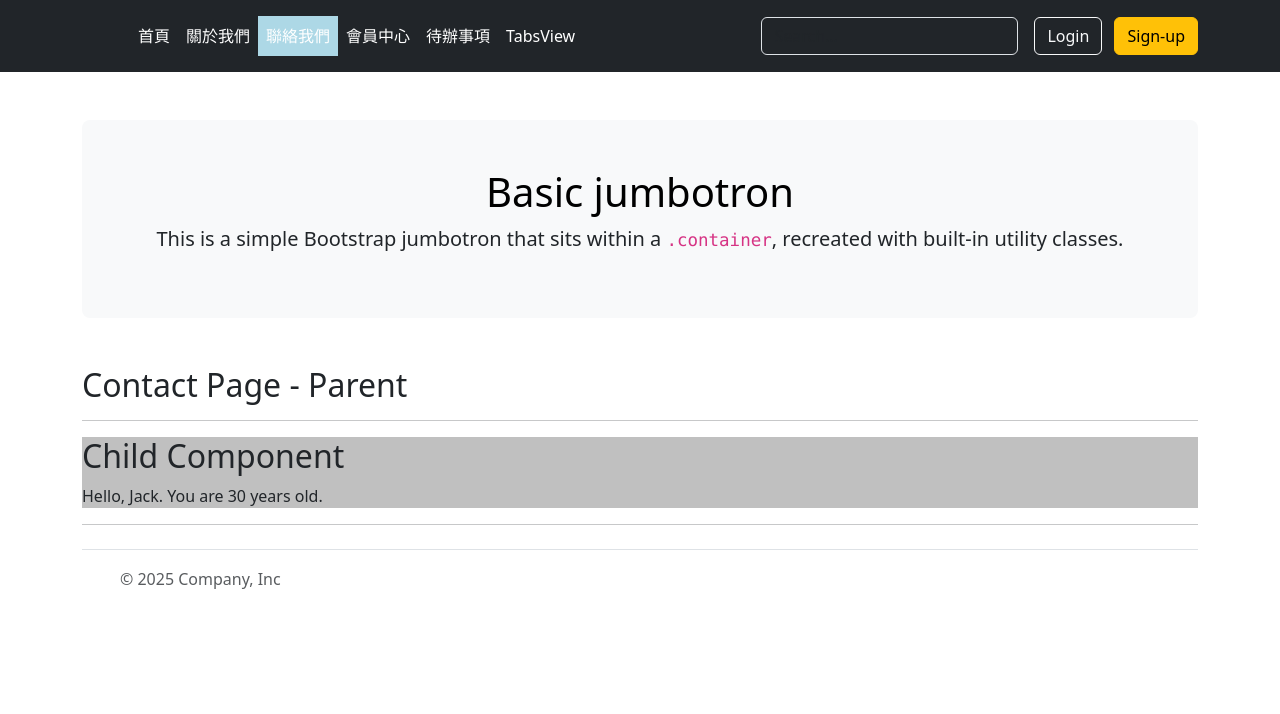
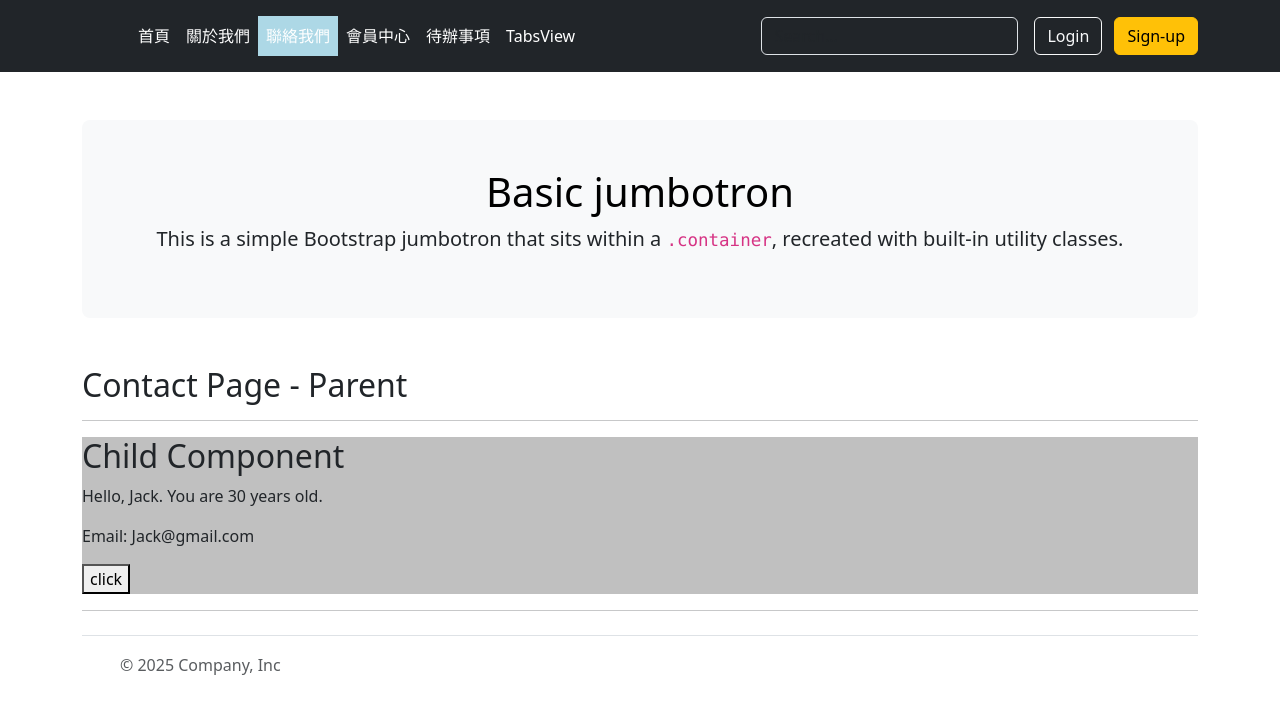
Before and after one commit to HsiaoHungWang/vue-s803, a Vue app: page /contact in a window 1280 px wide. Shown: the top 714 px of the page. Built offline with nearby package versions, Linux system fonts and the light colour scheme.

Commit message:
子傳父透過事件觸發

```diff
--- a/src/components/ChildComponent.vue
+++ b/src/components/ChildComponent.vue
@@ -1,14 +1,25 @@
 <script setup>
+//定義父組件傳過來的參數Props
     const props = defineProps({
         xyz: String,
-        abc: Number
+        abc: Number,
+        email: String
     })
+    //定義父組件傳過來的事件
+    const emit = defineEmits(["myEvent"])
+
+    const clickHandler = ()=>{
+        //觸發父組件傳過來的事件
+        emit("myEvent", "Jack@company.com")
+    }
 </script>
 
 <template>
     <div>
      <h2>Child Component</h2>
      <p>Hello, {{ xyz }}. You are {{ abc }} years old.</p>
+     <p>Email: {{ email }}</p>
+     <button @click="clickHandler">click</button>
     </div>
 </template>
 
--- a/src/views/ContactView.vue
+++ b/src/views/ContactView.vue
@@ -5,7 +5,12 @@ import { ref } from 'vue';
 
 const name = ref('Jack')
 const age = ref(30)
+const email = ref('Jack@gmail.com')
 
+const myHandler = data => {
+ //data 參數就是子組件傳過來的資料
+ console.log(data);
+}
 </script>
 
 <template>
@@ -14,7 +19,9 @@ const age = ref(30)
 <hr />
 <!--透過 xyz 自訂屬性，把父組件中 name 的資料傳給子組件-->
 <!--透過 abc 自訂屬性，把父組件中 age 的資料傳給子組件-->
-<ChildComponent :xyz="name" :abc="age" ></ChildComponent>
+<!-- myEvent 是自訂事件，把這個事件傳給子組件，讓子組件透過emit()觸發它-->
+<!--myEvent事件觸發後就會執行 myHander 這個函式-->
+<ChildComponent :xyz="name" :abc="age" :email @myEvent="myHandler" ></ChildComponent>
     </div>
 </template>
 
```
